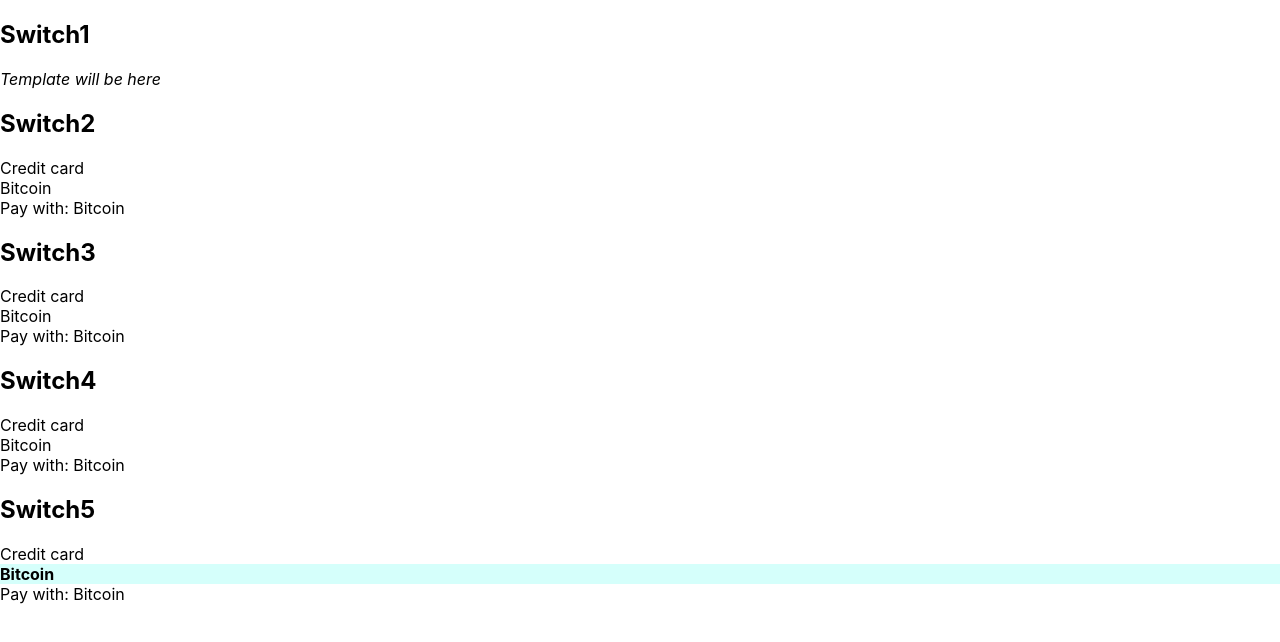
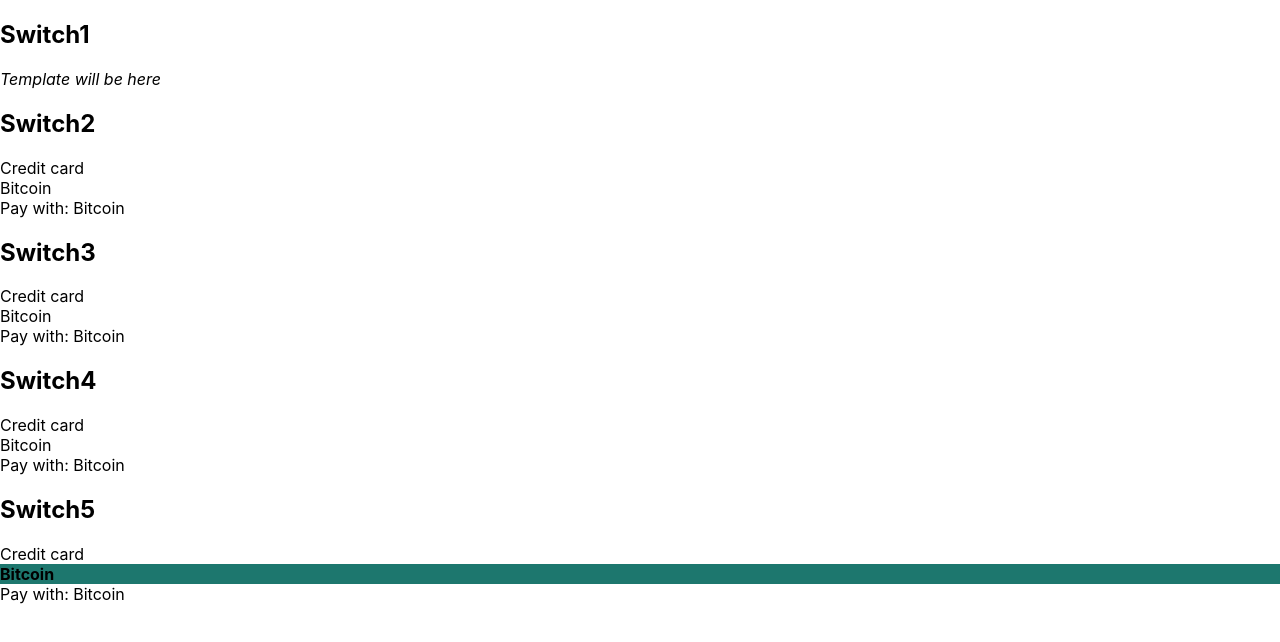
Before and after one commit to Tampoka/components_styleguidist, a React (Create React App) app: page / in a window 1280 px wide. Shown: the top 642 px of the page. Built offline with nearby package versions, Linux system fonts and the light colour scheme.

Commit message:
Add CounterWrapper.

```diff
--- a/src/components/Switch/Switch.css
+++ b/src/components/Switch/Switch.css
@@ -1,4 +1,4 @@
 .active {
-    background-color: #d5fffb;
+    background-color: #1d776e;
     font-weight: bold;
 }
```
Also changed, not shown: src/components/Counter/CounterWrapper.js (added, +7 -0 lines).
